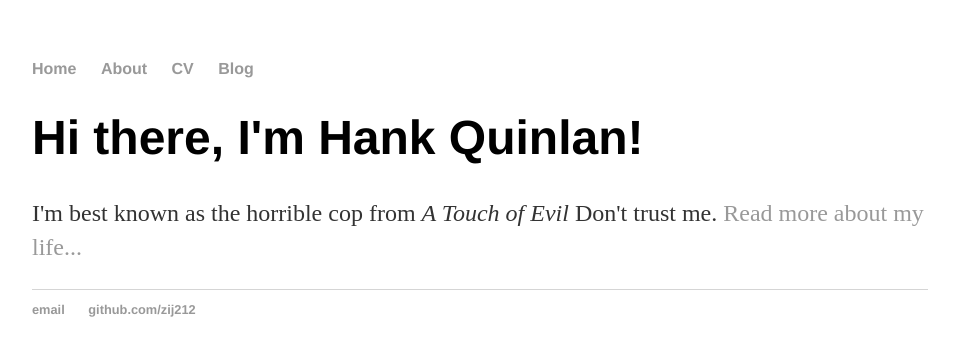
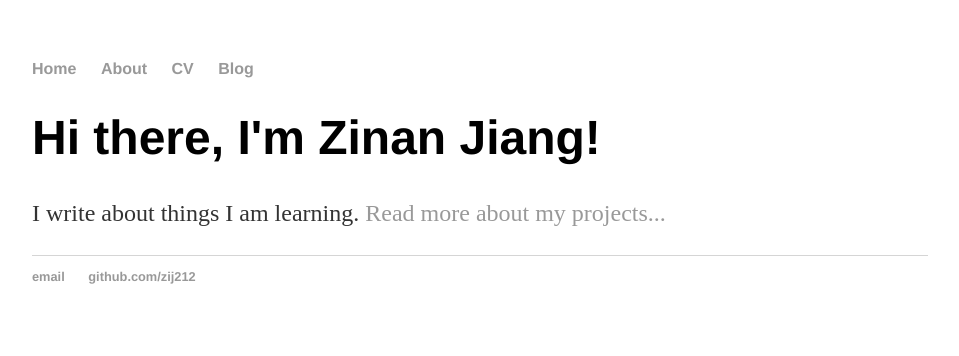
Before and after one commit to zij212/zij212.github.io, a Jekyll site: the page built from index.html, in a window 1280 px wide. Shown: the top 356 px of the page, without its empty margins (160-1119 px from the left). Built offline with Jekyll 4.4.1, drawn with Linux system fonts in a browser that asks for light colours.

Commit message:
Update index.html

```diff
--- a/index.html
+++ b/index.html
@@ -1,8 +1,8 @@
 ---
 layout: default
-title: Hank Quinlan, Horrible Cop
+title: Zinan Jiang
 ---
 <div class="blurb">
-	<h1>Hi there, I'm Hank Quinlan!</h1>
-	<p>I'm best known as the horrible cop from <em>A Touch of Evil</em> Don't trust me. <a href="/about">Read more about my life...</a></p>
+	<h1>Hi there, I'm Zinan Jiang!</h1>
+	<p>I write about things I am learning. <a href="/blog">Read more about my projects...</a></p>
 </div><!-- /.blurb -->
```
